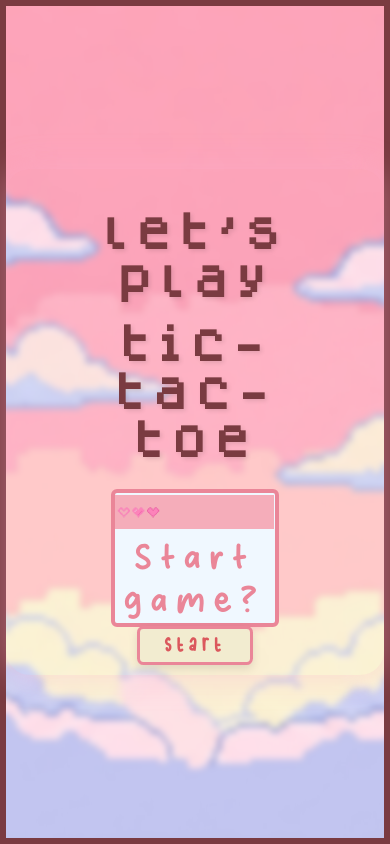
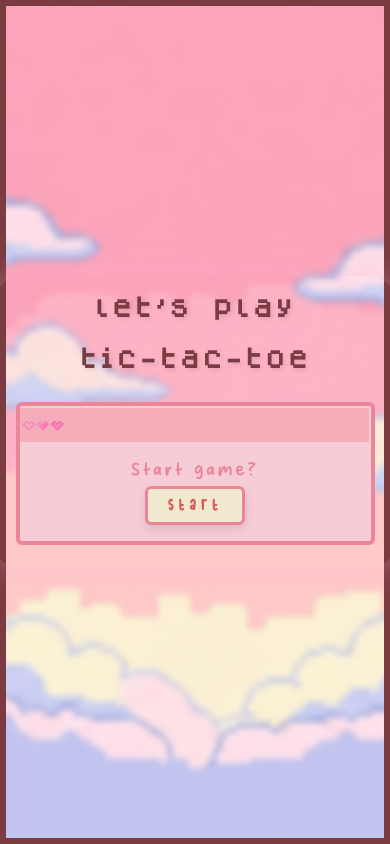
Before and after one commit to aS0N1/Tic-Tac-Toe, a plain HTML site: page index.html in a window 390 px wide. Drawn offline with Linux system fonts and the light colour scheme.

```diff
--- a/index.html
+++ b/index.html
@@ -3,7 +3,7 @@
 <head>
     <meta charset="UTF-8">
     <meta name="viewport" content="width=device-width, initial-scale=1.0">
-    <title>Tic Tac Toe| homepage</title>
+    <title>Tic Tac Toe| Welcome</title>
     <style >
         *{
             margin: 0;
@@ -91,7 +91,7 @@
             cursor: pointer;
             transition: all 0.2s ease-in-out;
             box-shadow: 0 4px 10px rgba(0, 0, 0, 0.1);
-            margin-top: 0.3rem;
+            margin-top: 0.6rem;
         }
 
         .start-btn:hover {
@@ -105,8 +105,8 @@
         }
 
         .window-panel{
-            background-color: aliceblue;
-            height: 15.5vh;
+            background-color: #f6ccd6;
+            height: 20.5vh;
             width: 41vw;
             border: 4px solid #ea8698 ;
             border-radius: 6px;
@@ -122,6 +122,68 @@
             align-items: center;
 
         }
+        @media (max-width: 768px) {
+            .welcome-container{
+                padding: 2rem 2rem ;
+                width: 90vw;
+            }
+            h2 {
+               font-size: 1.8rem;
+               letter-spacing: 0.3rem;
+            }
+            .window-panel{
+                width: 63vw;
+            }
+            .window-panel-header{
+                width: 62.5vw;
+            }
+            p {
+                margin-top: 1rem;
+                font-size: 29px;
+                letter-spacing: 5px;
+            }
+            .start-btn{
+                margin-top: 2rem;
+            }
+        }
+
+        @media ( max-width: 480px){
+            body {
+                overflow: auto;
+                min-height: 100vh;
+                padding: 1rem;
+            }
+            .welcome-container {
+                padding: 1.5rem 1.2rem;
+                width: 95vw;
+            }
+            h2 {
+                font-size: 1.4rem;
+                letter-spacing: 0.2rem;
+                line-height: 2.2rem;
+            }
+            .window-panel{
+                width: 90vw;
+                height: auto;
+                min-height: 15vh;
+                padding-bottom: 0.5rem ;
+            }
+            .window-panel-header{
+                width: 89.5vw;
+            }
+            p{
+                font-size: 20px;
+                letter-spacing: 3px;
+                margin-bottom: 6px;
+            }
+            .start-btn{
+                font-size: 0.9rem;
+                padding: 0.6rem 1.2rem;
+                margin-top: -0.01rem;
+
+            }
+        }
+
 
     </style>
 </head>
--- a/style.css
+++ b/style.css
@@ -183,7 +183,7 @@ p img {
     box-shadow: 0 4px 10px rgba(0, 0, 0, 0.1);
 }
 #reset-btn:hover {
-    background-color: #ffffff;
+    background-color: #f6ccd6;
     transform: scale(1.05);
     box-shadow: 0 6px 15px var(--shadow-pink);
 }
@@ -213,3 +213,70 @@ p img {
     border-radius: 50px;
     cursor: pointer;
 }
+
+
+
+@media (max-width: 768px) {
+    .card{
+        border-width: 12px;
+        border-radius: 60px;
+        padding: 1.5rem 1.5rem 2rem;
+    }
+    h1{
+        font-size: 1.8rem;
+    }
+    .game{
+        height: 60vmin;
+        width: 60vmin;
+    }
+    .box{
+        font-size: 9vmin;
+    }
+}
+
+@media (max-width: 480px) {
+    body{
+        overflow: auto;
+        min-height: 100vh;
+    }
+    .card{
+        border-width: 8px;
+        padding: 1rem 1rem 1.5rem;
+    }
+    h1{
+        font-size: 1.4rem;
+    }
+    .game{
+        height: 75vmin;
+        width: 75vmin;
+    }
+    .box{
+        font-size: 11vmin;
+    }
+    .box:nth-child(1), .box:nth-child(2), .box:nth-child(4), .box:nth-child(5), .box:nth-child(7), .box:nth-child(8) {
+        border-right-width: 6px;
+    }
+    .box:nth-child(1), .box:nth-child(2), .box:nth-child(3), .box:nth-child(4), .box:nth-child(5), .box:nth-child(6){
+        border-bottom-width: 6px;
+
+    }
+
+    .corner {
+        width: 16px;
+        height: 16px;
+        border-width: 3px;
+    }
+    p{
+        font-size: 0.9rem;
+        padding: 0.2rem 1rem;
+    }
+    p img{
+        height: 20px;
+        width: 25px;
+    }
+    #reset-btn{
+        font-size: 0.9rem;
+        padding: 0.5rem 1.2rem;
+    }
+
+}
```
Also changed, not shown: pages/home.html (+1 -1 lines), pages/loser.html (+37 -11 lines), pages/winner.html (+48 -3 lines), 7 other files.
